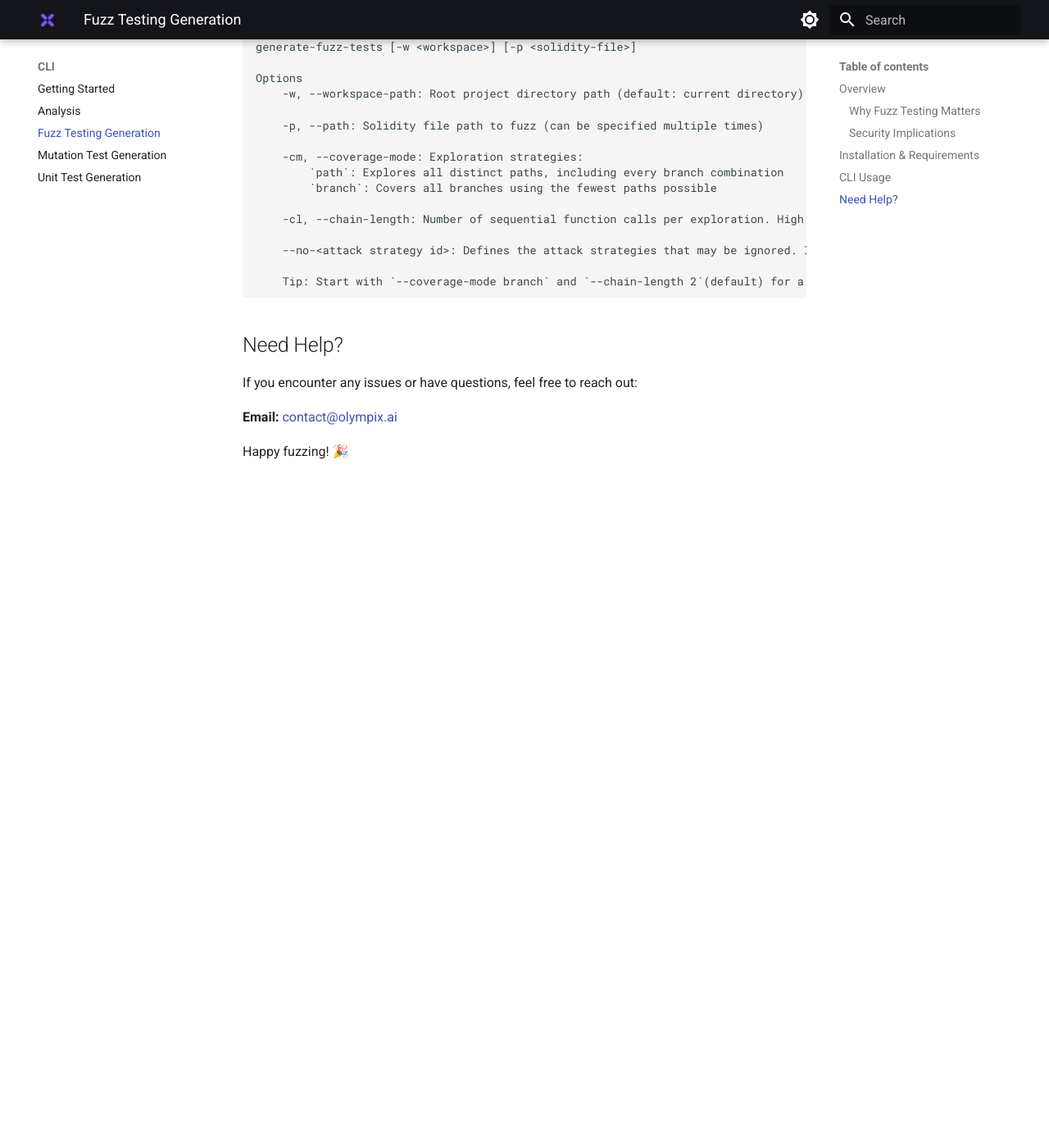
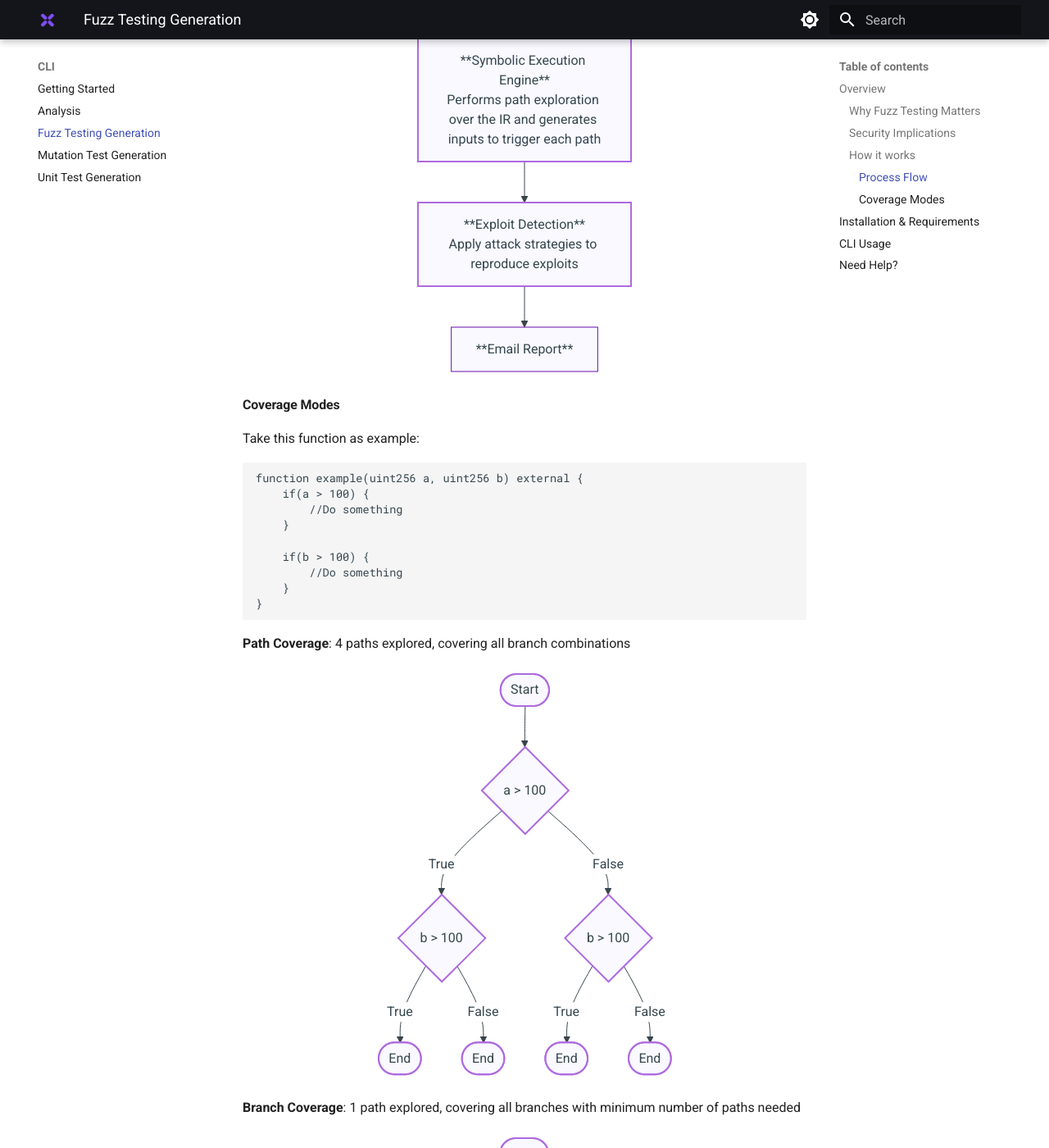
Before and after one commit to olympix/olympix.github.io, an MkDocs documentation site: the page built from docs/CLI/Fuzz Testing.md, in a window 1280 px wide and 1400 px high, scrolled down 1333 px. Shown: the whole window at 82% size. Built offline with MkDocs 1.6.1 and Material for MkDocs 9.7.7, drawn with Linux system fonts in a browser that asks for light colours; emoji names are drawn with the system emoji font; before the commit the page ends 1920 px from its top, so only the background shows below that; some of the changed text lies outside the part shown.

````diff
--- a/docs/CLI/Fuzz Testing.md
+++ b/docs/CLI/Fuzz Testing.md
@@ -20,6 +20,87 @@ In blockchain security, logic errors or validation misses can lead to severe fin
 The integrated attack strategy engine applies heuristics and exploit templates inspired by real vulnerabilities such as reentrancy, price manipulation, or access control bypasses to validate whether discovered conditions are exploitable in practice.
 
 Each generated proof-of-concept provides a concrete demonstration of a potential exploit path, giving teams clear, actionable insight into their contract’s weakest points before deployment.
+
+### How it works
+
+#### Process Flow
+
+<div align="center"">
+``` mermaid
+    flowchart TD
+        %% Styles
+        classDef node fill:#f9f9ff,stroke:#6a0dad,stroke-width:1px;
+        classDef path stroke:#ae6ae0,stroke-width:2px;
+
+        %% Nodes
+        A[**User**]:::node --> B[**Fuzzing Application**]:::node
+        B --> C[**Symbolic Execution Engine**<br/>Performs path exploration over the IR and generates inputs to trigger each path]:::node
+        C --> D[**Exploit Detection**<br/>Apply attack strategies to reproduce exploits]:::node
+        D --> E[**Email Report**]:::node
+
+        %% Paths
+        class A,B,C,D path;
+```
+</div>
+
+#### Coverage Modes
+
+Take this function as example:
+
+```
+function example(uint256 a, uint256 b) external {
+    if(a > 100) {
+        //Do something
+    }
+
+    if(b > 100) {
+        //Do something
+    }
+}
+```
+
+**Path Coverage**: 4 paths explored, covering all branch combinations
+
+<div align="center"">
+``` mermaid
+flowchart TD
+    %% Styles
+    classDef node fill:#f9f9ff,stroke:#6a0dad,stroke-width:1px;
+    classDef path stroke:#ae6ae0,stroke-width:2px;
+
+    %% Nodes
+    A([Start]):::node --> B{a > 100}:::node
+    B -->|True| C{b > 100}:::node
+    B -->|False| D{b > 100}:::node
+
+    C -->|True| E([End]):::node
+    C -->|False| F([End]):::node
+    D -->|True| G([End]):::node
+    D -->|False| H([End]):::node
+
+    %% Paths
+    class A,B,C,D,E,F,G,H path;
+```
+</div>
+
+**Branch Coverage**: 1 path explored, covering all branches with minimum number of paths needed
+
+<div align="center"">
+``` mermaid
+flowchart TD
+    %% Styles
+    classDef node fill:#f9f9ff,stroke:#6a0dad,stroke-width:1px;
+    classDef path stroke:#ae6ae0,stroke-width:2px;
+
+    %% Nodes
+    A([Start]):::node --> B{a > 100}:::node
+    B -->|True| C{b > 100}:::node
+    C -->|True| D[End]:::node
+
+    %% Paths
+    class A,B,C,D path;
+```
+</div>
 
 ---
 
--- a/mkdocs.yml
+++ b/mkdocs.yml
@@ -42,7 +42,11 @@ markdown_extensions:
       pygments_lang_class: true
   - pymdownx.inlinehilite
   - pymdownx.snippets
-  - pymdownx.superfences
+  - pymdownx.superfences:
+      custom_fences:
+        - name: mermaid
+          class: mermaid
+          format: !!python/name:pymdownx.superfences.fence_code_format
   - pymdownx.details
   - pymdownx.tabbed:
       alternate_style: true
````
Also changed, not shown: docs/CLI/index.md (+1 -0 lines).
